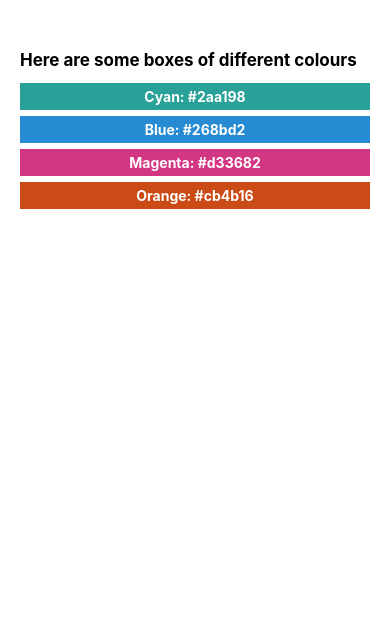
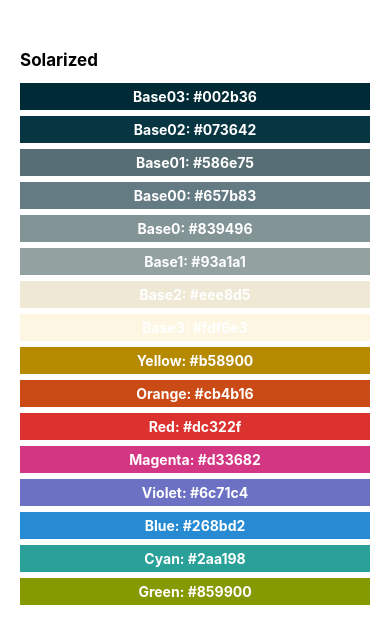
Before and after one commit to beth-gooding/frontend-masters-expo, a React Native app: screen / in a window 390 px wide. Shown: the top 644 px of the page. Built offline with nearby package versions, Linux system fonts and the light colour scheme.

Commit message:
Adds solution attempt to list exercise

```diff
--- a/App.js
+++ b/App.js
@@ -1,20 +1,41 @@
 import React from 'react';
-import { View, Text, SafeAreaView, StyleSheet } from 'react-native';
+import { View, Text, SafeAreaView, StyleSheet, FlatList } from 'react-native';
 import ColourBox from './components/ColourBox';
 
+const COLORS = [
+  { colorName: 'Base03', hexCode: '#002b36' },
+  { colorName: 'Base02', hexCode: '#073642' },
+  { colorName: 'Base01', hexCode: '#586e75' },
+  { colorName: 'Base00', hexCode: '#657b83' },
+  { colorName: 'Base0', hexCode: '#839496' },
+  { colorName: 'Base1', hexCode: '#93a1a1' },
+  { colorName: 'Base2', hexCode: '#eee8d5' },
+  { colorName: 'Base3', hexCode: '#fdf6e3' },
+  { colorName: 'Yellow', hexCode: '#b58900' },
+  { colorName: 'Orange', hexCode: '#cb4b16' },
+  { colorName: 'Red', hexCode: '#dc322f' },
+  { colorName: 'Magenta', hexCode: '#d33682' },
+  { colorName: 'Violet', hexCode: '#6c71c4' },
+  { colorName: 'Blue', hexCode: '#268bd2' },
+  { colorName: 'Cyan', hexCode: '#2aa198' },
+  { colorName: 'Green', hexCode: '#859900' },
+];
+
 const App = () => {
+  const renderItem = ({ item }) => (
+    <ColourBox colourName={item.colorName} colourHex={item.hexCode} />
+  );
   return (
     <SafeAreaView style={styles.safeArea}>
       <View style={[styles.container]}>
         <View style={styles.titleContainer}>
-          <Text style={styles.title}>
-            Here are some boxes of different colours
-          </Text>
+          <Text style={styles.title}>Solarized</Text>
         </View>
-        <ColourBox colourName="Cyan" colourHex="#2aa198" />
-        <ColourBox colourName="Blue" colourHex="#268bd2" />
-        <ColourBox colourName="Magenta" colourHex="#d33682" />
-        <ColourBox colourName="Orange" colourHex="#cb4b16" />
+        <FlatList
+          data={COLORS}
+          renderItem={renderItem}
+          keyExtractor={(item) => item.colorName}
+        />
       </View>
     </SafeAreaView>
   );
```
